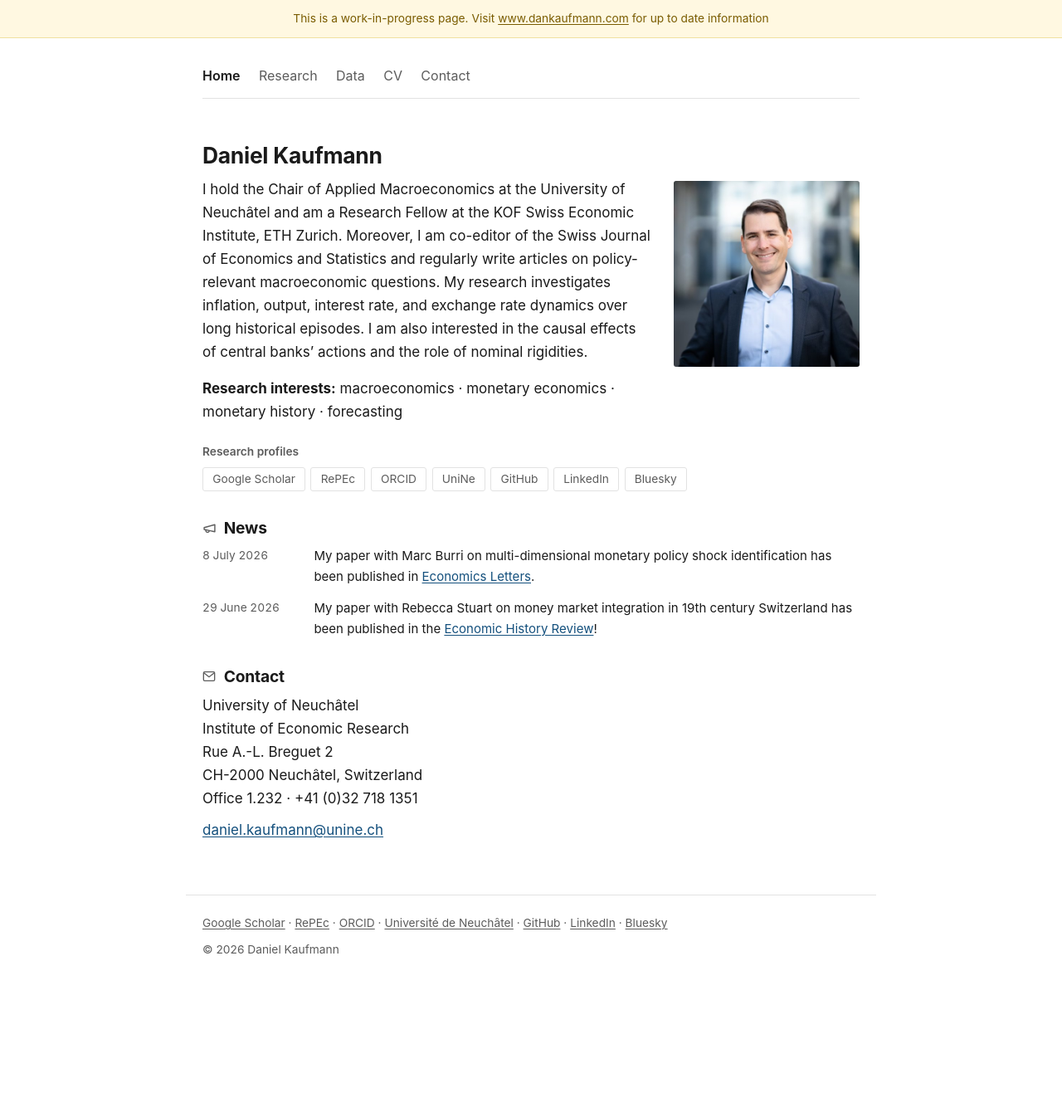
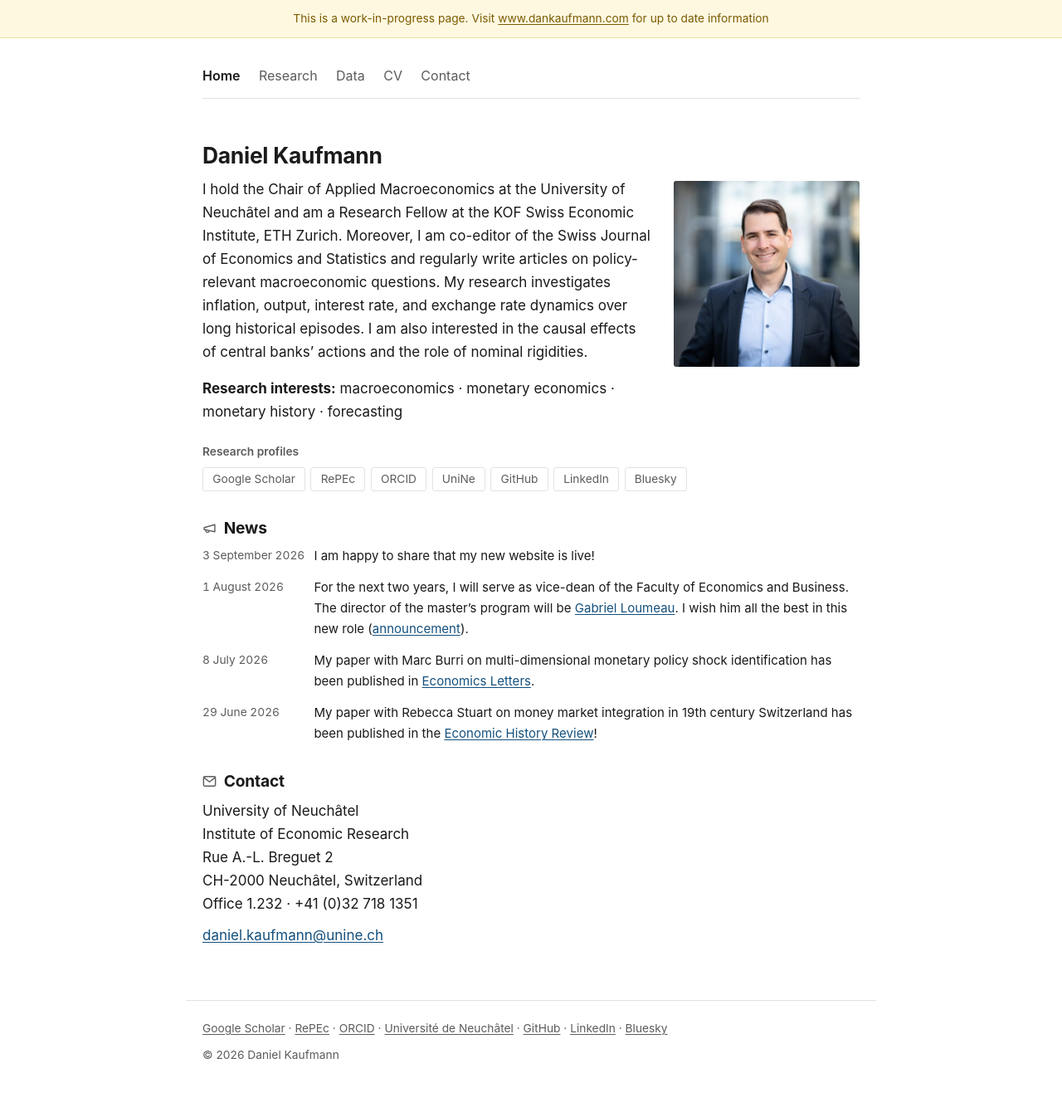
Before and after one commit to dankaufmann/dankaufmann.github.io, a Jekyll site: the page built from index.md, in a window 1280 px wide. Shown: the whole page at 83% size. Built offline with Jekyll 4.4.1, drawn with Linux system fonts in a browser that asks for light colours; before the commit the page ends 1220 px from its top, so only the background shows below that.

Commit message:
Add the two news items
Vice-dean announcement (1 August 2026), linking Gabriel Loumeau's
homepage and the faculty's LinkedIn post, and the new-website item
(3 September 2026). Both open in a new tab like every other outbound
link.

Loumeau's page was checked for the sign-in wall that had broken two
other Google Sites links on this site; his is public.

Co-Authored-By: Claude Opus 5 <noreply@anthropic.com>
Claude-Session: https://claude.ai/code/session_017FhggwUCCN867pijpudSJ7

```diff
--- a/index.md
+++ b/index.md
@@ -20,6 +20,8 @@ forecasting
 
 ## News
 
+- <span class="date">3 September 2026</span>I am happy to share that my new website is live!
+- <span class="date">1 August 2026</span>For the next two years, I will serve as vice-dean of the Faculty of Economics and Business. The director of the master's program will be [Gabriel Loumeau](https://sites.google.com/view/gabrielloumeau/){:target="_blank" rel="noopener"}. I wish him all the best in this new role ([announcement](https://www.linkedin.com/posts/facult%C3%A9-des-sciences-%C3%A9conomiques-universit%C3%A9-de-neuch%C3%A2tel_unine-teamunine-unineabrseco-activity-7497551367364894720-efzC/){:target="_blank" rel="noopener"}).
 - <span class="date">8 July 2026</span>My paper with Marc Burri on multi-dimensional monetary policy shock identification has been published in [Economics Letters](https://doi.org/10.1016/j.econlet.2026.113091){:target="_blank" rel="noopener"}.
 - <span class="date">29 June 2026</span>My paper with Rebecca Stuart on money market integration in 19th century Switzerland has been published in the [Economic History Review](https://doi.org/10.1111/ehr.70131){:target="_blank" rel="noopener"}!
 {: .news}
```
